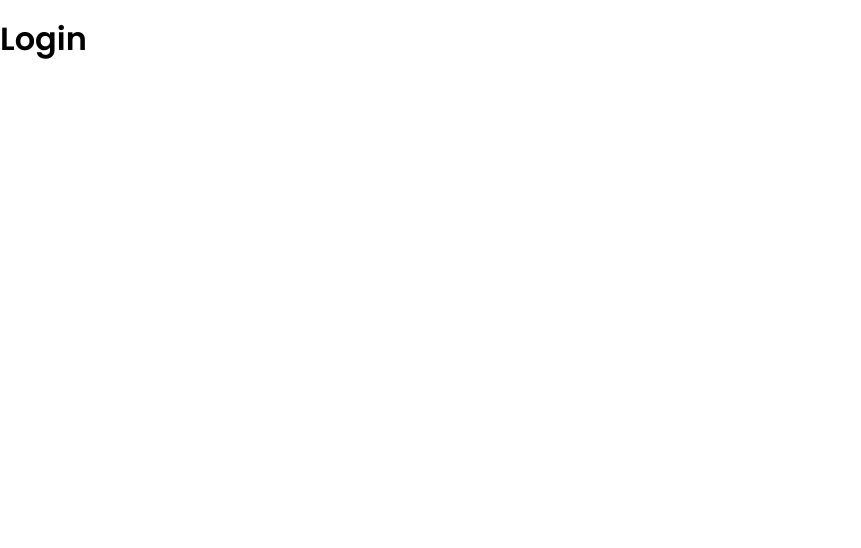
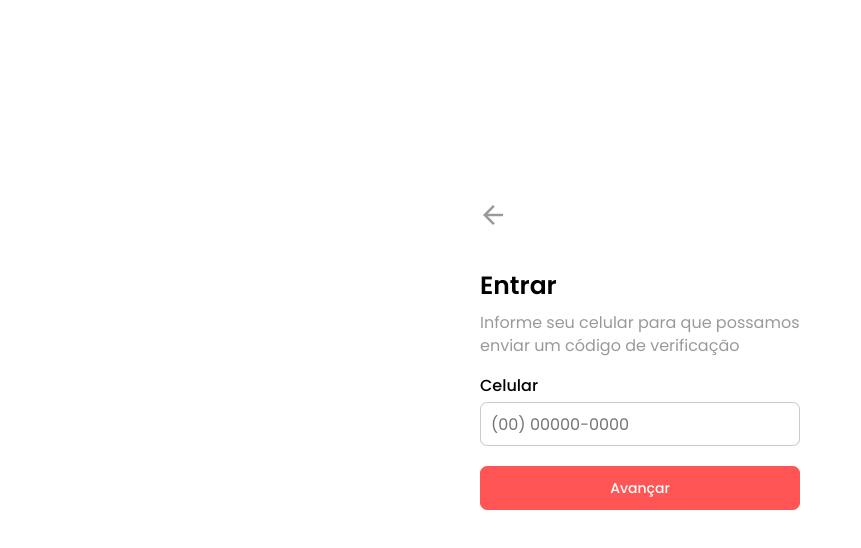
Before and after one commit to kaluabentes/orderflow, a Next.js app: page /login in a window 1280 px wide. Shown: the top 548 px of the page, without its empty margins (0-861 px from the left). Built offline with nearby package versions, Linux system fonts and the light colour scheme.

Commit message:
Add login content page

```diff
--- a/src/pages/login.tsx
+++ b/src/pages/login.tsx
@@ -1,5 +1,34 @@
 import React from 'react'
 
-export default function Login() {
-  return <h1>Login</h1>
+import { useRouter } from 'next/router'
+import getString from '../i18n/getString'
+import Login from '../components/templates/Login'
+
+export default function LoginPage() {
+  const router = useRouter()
+  const [error, setError] = React.useState('')
+
+  function handleAdvance(phone) {
+    if (phone.length < 15) {
+      setError(getString('app.login.phoneError'))
+      return
+    }
+
+    setError('')
+    // 1. Store in the context
+    // 2. Send to backend
+    router.push('/verify')
+  }
+
+  return (
+    <Login
+      title={getString('app.login.title')}
+      text={getString('app.login.text')}
+      onBack={() => router.push('/')}
+      onAdvance={handleAdvance}
+      advanceLabel="Avançar"
+      phoneLabel="Celular"
+      error={error}
+    />
+  )
 }
```
